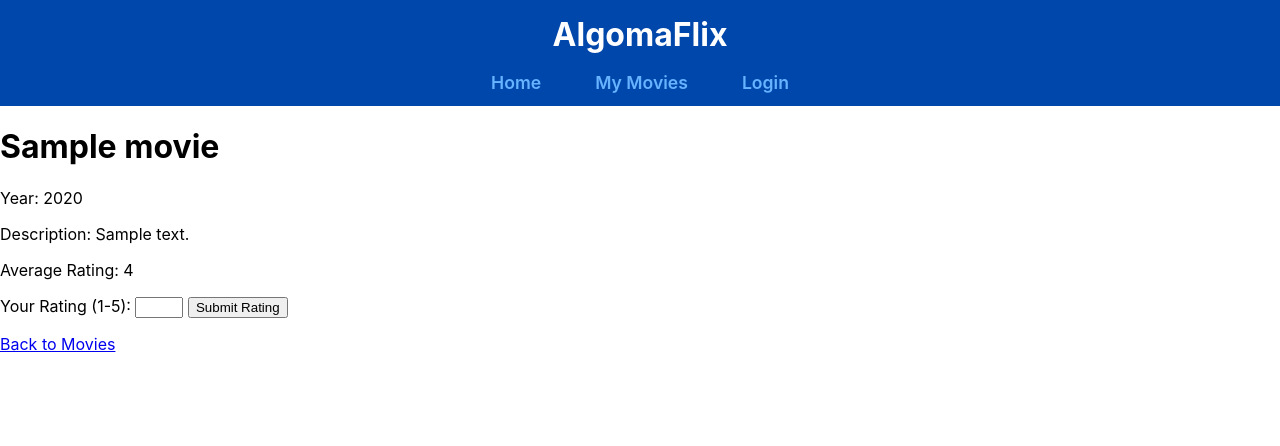
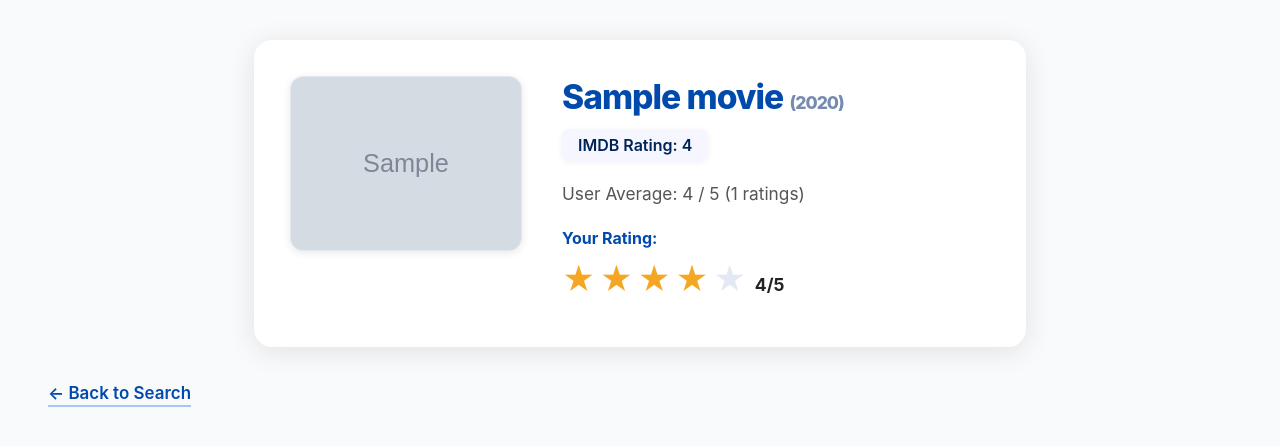
Before and after one commit to miya-algoma/COSC4806MOVIEPROJECT, a PHP site: template app/views/movies/show.php in a window 1280 px wide. Shown: the top 446 px of the page. Run offline with PHP 8.4, Linux system fonts and the light colour scheme; the template is opened without the code that fills it: most values are stand-ins (such as "Sample title", 1, 10 or a date in 2020); grey boxes marked "Sample" are stand-in pictures.

Commit message:
ratings done

```diff
--- a/app/views/movies/show.php
+++ b/app/views/movies/show.php
@@ -1,24 +1,166 @@
 <!DOCTYPE html>
-<html>
+<html lang="en">
 <head>
-  <title><?= htmlspecialchars($movie['title']) ?></title>
+    <meta charset="UTF-8">
+    <title><?= htmlspecialchars($movie['Title']) ?> (<?= htmlspecialchars($movie['Year']) ?>)</title>
+    <style>
+        body {
+            font-family: 'Inter', Arial, sans-serif;
+            background: #f8fafc;
+            color: #002355;
+            margin: 0;
+            padding: 0;
+        }
+        .details-container {
+            max-width: 700px;
+            margin: 40px auto 0;
+            background: #fff;
+            border-radius: 18px;
+            box-shadow: 0 4px 28px rgba(0,0,0,0.10);
+            padding: 36px 36px 28px;
+            display: flex;
+            gap: 40px;
+            align-items: flex-start;
+        }
+        .poster {
+            width: 230px;
+            min-width: 150px;
+            border-radius: 13px;
+            box-shadow: 0 2px 8px rgba(0,0,0,0.09);
+            object-fit: cover;
+            border: 1.5px solid #e3e8f3;
+            background: #eee;
+        }
+        .info {
+            flex: 1;
+        }
+        .movie-title {
+            font-size: 2.1rem;
+            font-weight: 800;
+            color: #004aad;
+            margin-bottom: 12px;
+            letter-spacing: -1px;
+        }
+        .movie-year {
+            font-size: 1.1rem;
+            color: #768baf;
+            margin-bottom: 10px;
+        }
+        .movie-rating {
+            margin: 12px 0 20px;
+            font-size: 1.13rem;
+            color: #f5a623;
+            font-weight: 700;
+        }
+        .imdb-score {
+            color: #002355;
+            background: #f5f6ff;
+            border-radius: 8px;
+            font-size: 1rem;
+            padding: 6px 16px;
+            margin-bottom: 22px;
+            display: inline-block;
+            font-weight: 600;
+            box-shadow: 0 1.5px 6px rgba(0,0,0,0.06);
+        }
+        .star-rating {
+            display: flex;
+            align-items: center;
+            gap: 4px;
+            margin-bottom: 8px;
+        }
+        .star-rating input { display: none; }
+        .star-rating label {
+            font-size: 2.1rem;
+            color: #e3e8f3;
+            cursor: pointer;
+            transition: color 0.2s;
+        }
+        .star-rating input:checked ~ label,
+        .star-rating label:hover,
+        .star-rating label:hover ~ label {
+            color: #f5a623;
+        }
+        .star-rating input:checked ~ label { color: #f5a623; }
+        .rate-btn {
+            margin-top: 6px;
+            padding: 8px 30px;
+            background: #004aad;
+            color: #fff;
+            border: none;
+            border-radius: 22px;
+            font-size: 1.08rem;
+            font-weight: 600;
+            cursor: pointer;
+            transition: background 0.2s;
+        }
+        .rate-btn:hover {
+            background: #00347a;
+        }
+        .back-link {
+            display: inline-block;
+            margin: 34px auto 0 48px;
+            color: #004aad;
+            font-weight: 600;
+            text-decoration: none;
+            font-size: 1.06rem;
+            padding: 2px 0;
+            border-bottom: 2px solid #aac4f9;
+            transition: color 0.18s;
+        }
+        .back-link:hover {
+            color: #00347a;
+            border-bottom-color: #004aad;
+        }
+        .avg-rating {
+            color: #555;
+            font-size: 1.08rem;
+            margin-bottom: 10px;
+        }
+        @media (max-width: 900px) {
+            .details-container { flex-direction: column; align-items: stretch; }
+            .poster { margin: 0 auto; }
+        }
+    </style>
 </head>
 <body>
-  <?php require __DIR__ . '/../partials/navbar.php'; ?>
+    <div class="details-container">
+        <img class="poster"
+             src="<?= htmlspecialchars($movie['Poster'] !== 'N/A' ? $movie['Poster'] : '/app/views/partials/no-image.png') ?>"
+             alt="Poster of <?= htmlspecialchars($movie['Title']) ?>">
+        <div class="info">
+            <div class="movie-title"><?= htmlspecialchars($movie['Title']) ?> <span class="movie-year">(<?= htmlspecialchars($movie['Year']) ?>)</span></div>
+            <div class="imdb-score">IMDB Rating: <?= htmlspecialchars($movie['imdbRating'] ?? 'N/A') ?></div>
 
-  <h1><?= htmlspecialchars($movie['title']) ?></h1>
-  <p>Year: <?= htmlspecialchars($movie['year']) ?></p>
-  <p>Description: <?= nl2br(htmlspecialchars($movie['description'])) ?></p>
+            <?php if (isset($avg_rating) && $avg_rating > 0): ?>
+                <div class="avg-rating">
+                    User Average: <?= round($avg_rating, 2) ?> / 5 (<?= (int)$rating_count ?> ratings)
+                </div>
+            <?php endif; ?>
 
-  <p>Average Rating: <?= round($avg_rating, 2) ?></p>
+            <div style="margin-top:24px; margin-bottom:6px; font-weight:700; color:#004aad;">Your Rating:</div>
+            <?php if (isset($user_rating)): ?>
+                <div class="movie-rating">
+                    <?php for ($i = 1; $i <= 5; $i++): ?>
+                        <span style="font-size:2rem; color:<?= $i <= $user_rating ? '#f5a623' : '#e3e8f3' ?>">★</span>
+                    <?php endfor; ?>
+                    <span style="font-size:1.1rem; color:#222;">&nbsp;<?= htmlspecialchars($user_rating) ?>/5</span>
+                </div>
+            <?php else: ?>
+                <form method="post" action="/movies/rate">
+                    <input type="hidden" name="movie_id" value="<?= htmlspecialchars($movie['imdbID']) ?>">
+                    <div class="star-rating" style="margin-bottom:0;">
+                        <?php for ($i = 5; $i >= 1; $i--): ?>
+                            <input type="radio" id="star<?= $i ?>" name="rating" value="<?= $i ?>">
+                            <label for="star<?= $i ?>">★</label>
+                        <?php endfor; ?>
+                    </div>
+                    <button class="rate-btn" type="submit">Rate</button>
+                </form>
+            <?php endif; ?>
+        </div>
+    </div>
 
-  <form method="POST" action="/movies/rate">
-    <input type="hidden" name="movie_id" value="<?= $movie['id'] ?>">
-    <label for="rating">Your Rating (1-5):</label>
-    <input type="number" name="rating" min="1" max="5" required>
-    <button type="submit">Submit Rating</button>
-  </form>
-
-  <p><a href="/movies">Back to Movies</a></p>
+    <a class="back-link" href="/movies">&larr; Back to Search</a>
 </body>
 </html>
--- a/public/index.php
+++ b/public/index.php
@@ -13,7 +13,8 @@ if ($path === '/') {
     $controller = new Home();
     $controller->index();
 
-} else if (preg_match('#^/movies(?:/(\d+))?$#', $path, $matches)) {
+} else if (preg_match('#^/movies(?:/([a-zA-Z0-9]+))?$#', $path, $matches)) {
+
     require __DIR__ . '/../app/controllers/movies.php';
     $controller = new Movies();
 
```
Also changed, not shown: app/controllers/movies.php (+41 -12 lines), app/models/api.php (added, +15 -0 lines).
